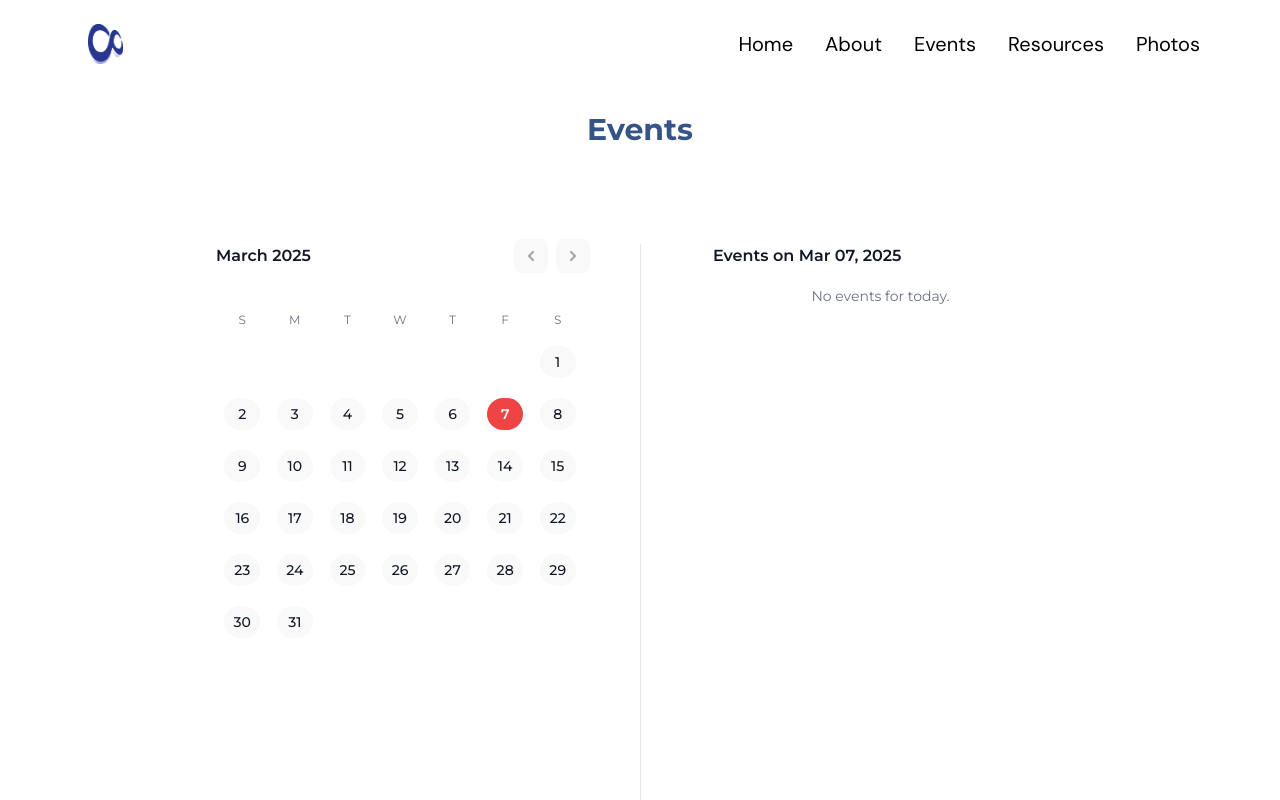
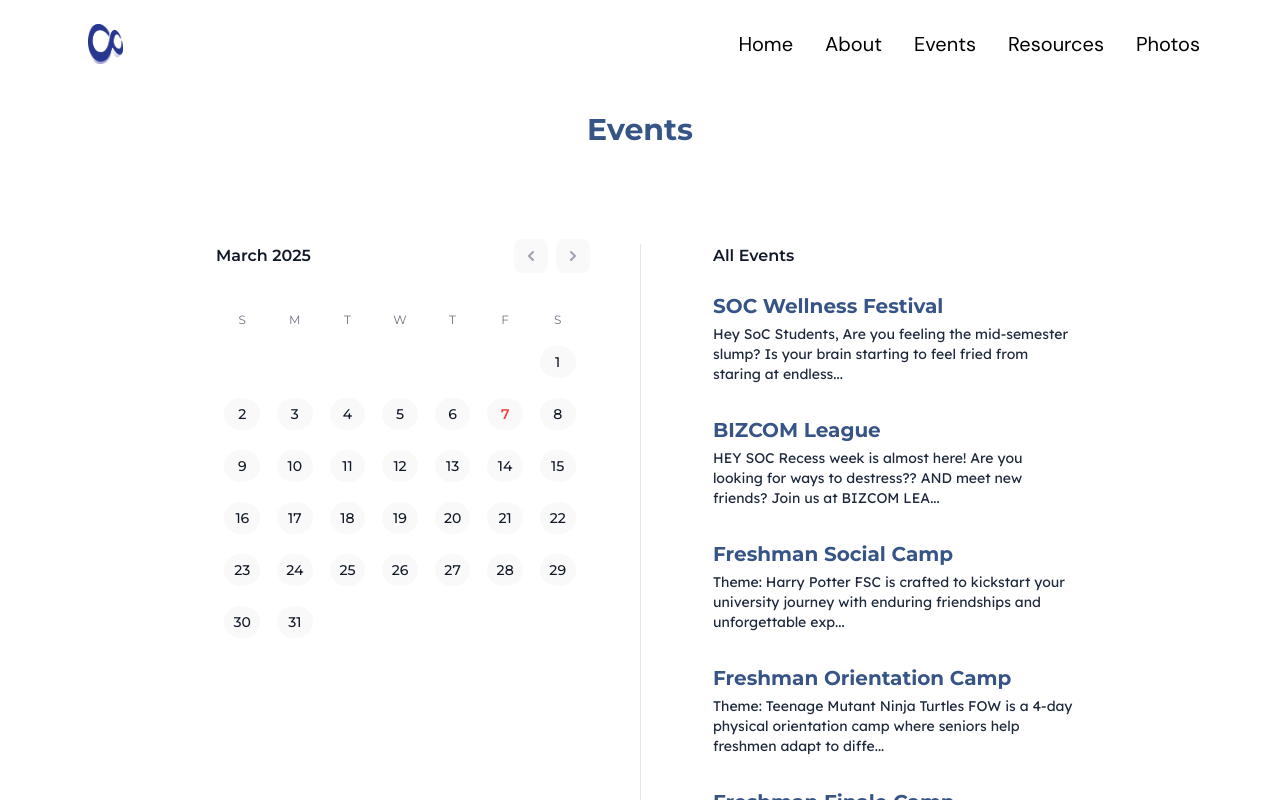
Before and after one commit to NUSComputingDev/comclub-website-2024, a React (Vite) app: page /events in a window 1280 px wide. Shown: the top 800 px of the page. Built offline with nearby package versions, Linux system fonts and the light colour scheme.

Commit message:
Make initial load display all events

```diff
--- a/src/pages/events/Calendar.tsx
+++ b/src/pages/events/Calendar.tsx
@@ -1,3 +1,4 @@
+import React, { useState } from 'react';
 import { ChevronLeftIcon, ChevronRightIcon } from '@heroicons/react/solid';
 import {
   add,
@@ -14,7 +15,6 @@ import {
   startOfDay,
   startOfToday,
 } from 'date-fns';
-import React, { useState } from 'react';
 import articles from './articles.json';
 import SearchResult from './SearchResult';
 
@@ -29,13 +29,13 @@ type Article = {
 
 const articlesData: Article[] = Object.values(articles);
 
-function classNames(...classes: (string | boolean)[]) {
+function classNames(...classes: (string | boolean | null)[]) {
   return classes.filter(Boolean).join(' ');
 }
 
 export default function Calendar() {
   const today = startOfToday();
-  const [selectedDay, setSelectedDay] = useState(today);
+  const [selectedDay, setSelectedDay] = useState<Date | null>(null);
   const [currentMonth, setCurrentMonth] = useState(format(today, 'MMM-yyyy'));
   const firstDayCurrentMonth = parse(currentMonth, 'MMM-yyyy', new Date());
 
@@ -54,12 +54,14 @@ export default function Calendar() {
     setCurrentMonth(format(firstDayNextMonth, 'MMM-yyyy'));
   }
 
-  const selectedDayArticles = articlesData.filter((article) =>
-    isWithinInterval(startOfDay(selectedDay), {
-      start: startOfDay(parseISO(article.startDatetime)),
-      end: startOfDay(parseISO(article.endDatetime)),
-    }),
-  );
+  const displayedArticles = selectedDay
+    ? articlesData.filter((article) =>
+      isWithinInterval(startOfDay(selectedDay), {
+        start: startOfDay(parseISO(article.startDatetime)),
+        end: startOfDay(parseISO(article.endDatetime)),
+      }),
+    )
+    : articlesData;
 
   return (
     <div className='pt-16'>
@@ -110,25 +112,19 @@ export default function Calendar() {
                     type='button'
                     onClick={() => setSelectedDay(day)}
                     className={classNames(
-                      isEqual(day, selectedDay) && 'text-white',
-                      !isEqual(day, selectedDay) &&
-                        isToday(day) &&
-                        'text-red-500',
-                      !isEqual(day, selectedDay) &&
-                        !isToday(day) &&
-                        isSameMonth(day, firstDayCurrentMonth) &&
-                        'text-gray-900',
-                      !isEqual(day, selectedDay) &&
-                        !isToday(day) &&
-                        !isSameMonth(day, firstDayCurrentMonth) &&
-                        'text-gray-400',
-                      isEqual(day, selectedDay) && isToday(day) && 'bg-red-500',
-                      isEqual(day, selectedDay) &&
-                        !isToday(day) &&
-                        'bg-gray-900',
-                      !isEqual(day, selectedDay) && 'hover:bg-gray-200',
-                      (isEqual(day, selectedDay) || isToday(day)) &&
-                        'font-semibold',
+                      selectedDay && isEqual(day, selectedDay) && 'text-white',
+                      !selectedDay && isToday(day) && 'text-red-500',
+                      selectedDay && !isEqual(day, selectedDay) && isToday(day) && 'text-red-500',
+                      !selectedDay && !isToday(day) && isSameMonth(day, firstDayCurrentMonth) && 'text-gray-900',
+                      selectedDay && !isEqual(day, selectedDay) &&
+                      !isToday(day) && isSameMonth(day, firstDayCurrentMonth) && 'text-gray-900',
+                      !selectedDay && !isToday(day) && !isSameMonth(day, firstDayCurrentMonth) && 'text-gray-400',
+                      selectedDay && !isEqual(day, selectedDay) && !isToday(day) &&
+                      !isSameMonth(day, firstDayCurrentMonth) && 'text-gray-400',
+                      selectedDay && isEqual(day, selectedDay) && isToday(day) && 'bg-red-500',
+                      selectedDay && isEqual(day, selectedDay) && !isToday(day) && 'bg-gray-900',
+                      !selectedDay && 'hover:bg-gray-200',
+                      (selectedDay && isEqual(day, selectedDay) || isToday(day)) && 'font-semibold',
                       'mx-auto flex h-8 w-8 items-center justify-center rounded-full',
                     )}
                   >
@@ -151,17 +147,16 @@ export default function Calendar() {
               ))}
             </div>
           </div>
-          <section className='gap-0 mt-12 md:mt-0 md:pl-14 flex
-            flex-col justify-start min-h-[200px] min-w-[424px] pr-0'>
+          <section className='gap-0 mt-12 md:mt-0 md:pl-14 flex flex-col
+            justify-start min-h-[200px] min-w-[450px] pr-0'>
             <h2 className='font-semibold text-gray-900 text-left w-full pl-4'>
-              Events on{' '}
-              <time dateTime={format(selectedDay, 'yyyy-MM-dd')}>
-                {format(selectedDay, 'MMM dd, yyyy')}
-              </time>
+              {selectedDay
+                ? `Events on ${format(selectedDay, 'MMM dd, yyyy')}`
+                : 'All Events'}
             </h2>
-            <ol className='mt-4 space-y-1 text-sm leading-6 text-gray-500'>
-              {selectedDayArticles.length > 0 ? (
-                selectedDayArticles.map((article) => (
+            <ol className='mt-4 space-y-8 text-sm leading-6 text-gray-500 h-full overflow-auto'>
+              {displayedArticles.length > 0 ? (
+                displayedArticles.map((article) => (
                   <SearchResult
                     title={article.title}
                     link={`/events/${article.link}`}
@@ -170,7 +165,7 @@ export default function Calendar() {
                   />
                 ))
               ) : (
-                <p>No events for today.</p>
+                <p>No events found.</p>
               )}
             </ol>
           </section>
```
